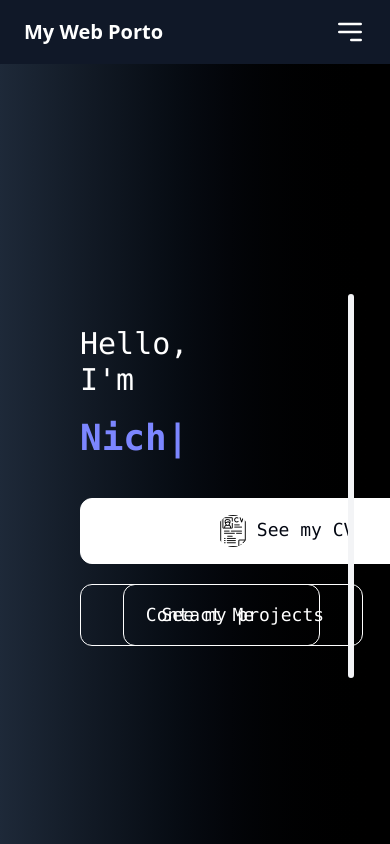
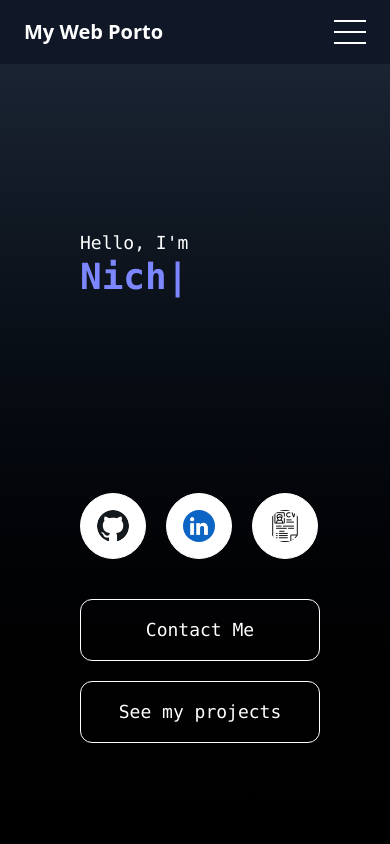
Before and after one commit to AndrewDoes/MyPorto, a React (Vite) app: page / in a window 390 px wide. Built offline with nearby package versions, Linux system fonts and the light colour scheme.

Commit message:
fixed home section and about me for phone

```diff
--- a/package.json
+++ b/package.json
@@ -13,6 +13,7 @@
     "@react-three/drei": "^10.7.6",
     "@react-three/fiber": "^9.3.0",
     "@tailwindcss/vite": "^4.1.13",
+    "hamburger-react": "^2.5.2",
     "react": "^19.1.1",
     "react-card-flip": "^1.2.3",
     "react-dom": "^19.1.1",
--- a/src/App.jsx
+++ b/src/App.jsx
@@ -27,11 +27,11 @@ export default function App() {
 
   return (
     <>
-      <div className='w-full min-h-screen  overflow-x-hidden fixed top-0 left-0 right-0 bottom-0 bg-gradient-to-r from-gray-800 to-black'>
+      <div className='w-full min-h-screen  overflow-x-hidden fixed top-0 left-0 right-0 bottom-0 bg-gradient-to-b md:bg-gradient-to-r from-gray-800 to-black'>
         <ResponsiveNavbar onNavigate={handleScrollSection}/>
         {/* <div className="h-25"></div> */}
         <div ref={homeRef}><Homesection onNavigate={handleScrollSection}/></div>
-        <div ref={aboutRef} className='py-20'><AboutMeCard onNavigate={handleScrollSection}/></div>
+        <div ref={aboutRef}><AboutMeCard onNavigate={handleScrollSection}/></div>
         <div className=""><AboutMeEducation/></div>
         <div ref={skillsRef}><Skills/> </div>
         <div ref={projectRef}><Projects/></div>
--- a/src/components/AboutMeCard.jsx
+++ b/src/components/AboutMeCard.jsx
@@ -8,14 +8,14 @@ const data = [{
 export default function AboutMeCard({ onNavigate }) {
     return (
         <>
-            <div className="h-full w-screen flex flex-col p-0 mt-15">
+            <div className="h-full w-screen flex flex-col p-0 mt-15 py-20">
                 <h1 className="text-4xl md:text-5xl font-bold text-white mb-12 text-center">About Me</h1>
-                <div className="flex w-parent justify-between px-30 items-center">
+                <div className="flex flex-col md:flexrow w-parent justify-between md:px-30 items-center">
                     <div className="flex flex-col">
-                        <img className="w-100 h-100 rounded-full" src={data[0].Image} alt="Profile Picture" />
+                        <img className="w-60 h-60 md:w-100 md:h-100 rounded-full" src={data[0].Image} alt="Profile Picture" />
                     </div>
-                    <div className="flex flex-col p-0 h-full space-y-20 justify-center">
-                        <p className="text-xl w-200 text-white">I am a Binus University undergraduate majoring in Computer Science since 2023 and plan to graduate in 2027. I am passionate about programming and web developing. In my major, I took a specialization in Software Development in pursue of my dream to become a project manager or analyst.</p>
+                    <div className="flex flex-col space-y-10 mt-10 items-center justify-center md:mt-0 md:p-0 h-full md:space-y-20 ">
+                        <p className="text-md text-center w-full md:text-xl md:w-200 text-white">I am a Binus University undergraduate majoring in Computer Science since 2023 and plan to graduate in 2027. I am passionate about programming and web developing. In my major, I took a specialization in Software Development in pursue of my dream to become a project manager or analyst.</p>
                         <button
                             type="button"
                             className="px-8 py-4 border-2 border-white rounded-xl bg-white text-lg w-80 transition-all duration-200 hover:scale-105 hover:bg-indigo-400 hover:text-white"
--- a/src/components/HomeSection.jsx
+++ b/src/components/HomeSection.jsx
@@ -37,15 +37,15 @@ const pageChangeButton = [
 export default function Homesection({ onNavigate }) {
   return (
     <div className="flex w-screen h-screen">
-      <div className="h-screen flex flex-col justify-center px-20 py-0 space-y-5 font-mono">
-        <p className="text-3xl font-extralight text-white">Hello, I'm</p>
+      <div className="h-screen flex flex-col justify-evenly md:justify-center px-20 py-20 md:py-0 space-y-5 font-mono">
+        <div className="h-30">
+          <p className="text-lg md:text-3xl font-extralight text-white">Hello, I'm</p>
           <TypeAnimation
-          // The sequence of strings to be typed
             sequence={[
               'Nicholas Andrew Sutiono',
-            2000, // wait 1s
+              2000,
               'A Software Engineer',
-            2000, // wait 1s
+              2000,
               'A Web Programmer',
               2000,
               'A Lifelong Learner',
@@ -56,18 +56,23 @@ export default function Homesection({ onNavigate }) {
             className="text-4xl md:text-5xl font-extrabold text-indigo-400"
             repeat={Infinity}
           />
-        <div className="grid-cols-3 grid gap-5 mt-5">
+        </div>
+
+        <div className="flex flex-col  md:grid gap-5 mt-5">
+          <div className="flex md:flex-col md:grid-cols-3 md:grid gap-5 mt-5">
             {pageChangeButton.map(button => (
               <button
                 key={button.name}
                 type="button"
-              className="px-8 py-4 gap-5 border-1 border-white text-gray-950 rounded-xl bg-white text-lg w-60 transition-all duration-200 hover:bg-indigo-400 hover:text-white"
+                className="p-4 rounded-full w-fit md:px-8 md:py-4 gap-5 border-1 flex border-white text-gray-950 md:rounded-xl bg-white text-lg md:w-60 transition-all duration-200 hover:bg-indigo-400 hover:text-white"
                 onClick={() => window.location.href = button.link}
               >
-              <img src={button.icon} alt={button.name} className="w-8 h-8 mr-2 inline rounded-full overflow-hidden object-contain" />
-              {button.name}
+                <img src={button.icon} alt={button.name} className="w-8 h-8 md:mr-2 inline rounded-full overflow-hidden object-contain" />
+                <p className="hidden w-0 md:inline md:w-fit">{button.name}</p>
               </button>
             ))}
+          </div>
+          <div className="flex flex-col space-y-5 mt-5">
             {buttons.map(button => (
               <button
                 key={button.name}
@@ -80,7 +85,8 @@ export default function Homesection({ onNavigate }) {
             ))}
           </div>
         </div>
-      <div className="flex-1 flex justify-center items-center px-20">
+      </div>
+      <div className="hidden flex-1 md:flex justify-center items-center px-20">
         <img src={Andrew} alt="Me" className="h-96 object-cover rounded-4xl border-3 border-gray-100" />
       </div>
     </div>
--- a/src/components/background.jsx
+++ b/src/components/background.jsx
@@ -1,5 +1,5 @@
 export default function Background() {
   return (
-    <div className="fixed top-0 left-0 right-0 bottom-0 -z-10 bg-gradient-to-r from-gray-800 to-black shadow-2xl"></div>
+    <div className="fixed top-0 left-0 right-0 bottom-0 -z-10 bg-gradient-to-b md:bg-gradient-to-r from-gray-800 to-black shadow-2xl"></div>
   )
 }
--- a/src/components/navbarmaster/Navbar.jsx
+++ b/src/components/navbarmaster/Navbar.jsx
@@ -14,7 +14,7 @@ const NavItem = ({ sectionId, name, onNavigate }) => {
     return (
         <button
             onClick={() => onNavigate(sectionId)}
-            className="px-8 py-5 text-sm m-0 font-medium text-gray-300 hover:text-white transition-colors duration-300"
+            className="px-5 py-2 lg:px-8 lg:py-5 text-sm m-0 font-medium text-gray-300 hover:text-white transition-colors duration-300"
         >
             {name}
         </button>
@@ -22,9 +22,9 @@ const NavItem = ({ sectionId, name, onNavigate }) => {
 }
 export default function Navbar({onNavigate}){
     return(
-        <nav className="fixed w-full top-0 left-0 right-0 bg-opacity-80 z-40 flex justify-between px-20 py-5 bg-gradient-to-r from-gray-800 to-black">
+        <nav className="fixed w-full top-0 left-0 right-0 bg-opacity-80 z-40 flex justify-between px-10 lg:px-20 py-5 bg-gradient-to-r from-gray-800 to-black">
             <div className="text-white flex items-center gap-2 cursor-pointer" onClick={() => onNavigate("home")}>
-                <h1 className="text-5xl items-center font-mono font-extralight">Andrew<span className="text-indigo-400">Does</span>.com</h1>
+                <h1 className="text-4xl lg:text-5xl items-center font-mono font-extralight">Andrew<span className="text-indigo-400">Does</span>.com</h1>
             </div>
             <div className="justify-evenly flex items-center py-0 space-x-2 md:space-x-4">
                 {navLinks.map(link => (
--- a/src/components/navbarmaster/NavbarMobile.jsx
+++ b/src/components/navbarmaster/NavbarMobile.jsx
@@ -17,7 +17,7 @@ const MobileNavItem = ({ sectionId, name, onNavigate, closeMenu }) => {
     return (
         <button
             onClick={handleClick}
-            className="w-full text-center py-4 text-2xl text-white hover:bg-gray-700 transition-colors"
+            className="w-full text-center py-4 bg-gray-800 text-xl text-white hover:bg-gray-700 transition-colors"
         >
             {name}
         </button>
@@ -26,7 +26,6 @@ const MobileNavItem = ({ sectionId, name, onNavigate, closeMenu }) => {
 
 export default function NavbarMobile({ onNavigate }) {
     const [isOpen, setIsOpen] = useState(false);
-
     const toggleMenu = () => setIsOpen(!isOpen);
 
     return (
@@ -34,18 +33,26 @@ export default function NavbarMobile({ onNavigate }) {
             <nav className="w-full sticky top-0 left-0 right-0 bg-gray-900 bg-opacity-80 backdrop-blur-sm z-50 flex justify-between items-center px-6 py-4">
                 <h1 className="text-xl font-bold text-white">My Web Porto</h1>
 
-                <button onClick={toggleMenu} className="text-white z-50">
-                    <svg className="w-8 h-8" fill="none" stroke="currentColor" viewBox="0 0 24 24" xmlns="http://www.w3.org/2000/svg">
-                        {isOpen ? (
-                            <path strokeLinecap="round" strokeLinejoin="round" strokeWidth={2} d="M6 18L18 6M6 6l12 12" />
-                        ) : (
-                            <path strokeLinecap="round" strokeLinejoin="round" strokeWidth={2} d="M4 6h16M4 12h16m-7 6h7" />
-                        )}
-                    </svg>
+                <button
+                    onClick={toggleMenu}
+                    className="relative z-50 w-8 h-8 flex flex-col justify-around"
+                >
+                    {/* Top line */}
+                    <span className={`block w-full h-0.5 bg-white transform transition duration-300 ease-in-out ${isOpen ? 'rotate-45 translate-y-2.5 translate-x-2' : ''}`}></span>
+                    {/* Middle line (fades out) */}
+                    <span className={`block w-full h-0.5 bg-white transition duration-300 ease-in-out ${isOpen ? 'opacity-0' : ''}`}></span>
+                    {/* Bottom line */}
+                    <span className={`block w-full h-0.5 bg-white transform transition duration-300 ease-in-out ${isOpen ? '-rotate-45 -translate-y-2.5 translate-x-2' : ''}`}></span>
                 </button>
             </nav>
 
-            <div className={`fixed inset-0 bg-gray-900 bg-opacity-95 z-40 flex flex-col items-center justify-center transition-transform duration-300 ease-in-out ${isOpen ? 'translate-x-0' : 'translate-x-full'}`}>
+            {/* The Dropdown Menu */}
+            {/* It is now positioned at the top and slides down into view */}
+            <div
+                className={`fixed top-0 left-0 right-0 bg-gray-900 bg-opacity-95 z-40 pt-20 transition-transform duration-300 ease-in-out ${
+                    isOpen ? 'translate-y-0' : '-translate-y-full'
+                }`}
+            >
                 <div className="flex flex-col w-full">
                     {navLinks.map(link => (
                         <MobileNavItem
```
Also changed, not shown: 1 other file (tests, documents, lock files or other folders). Lines whose indentation alone changed are shown as unchanged.
